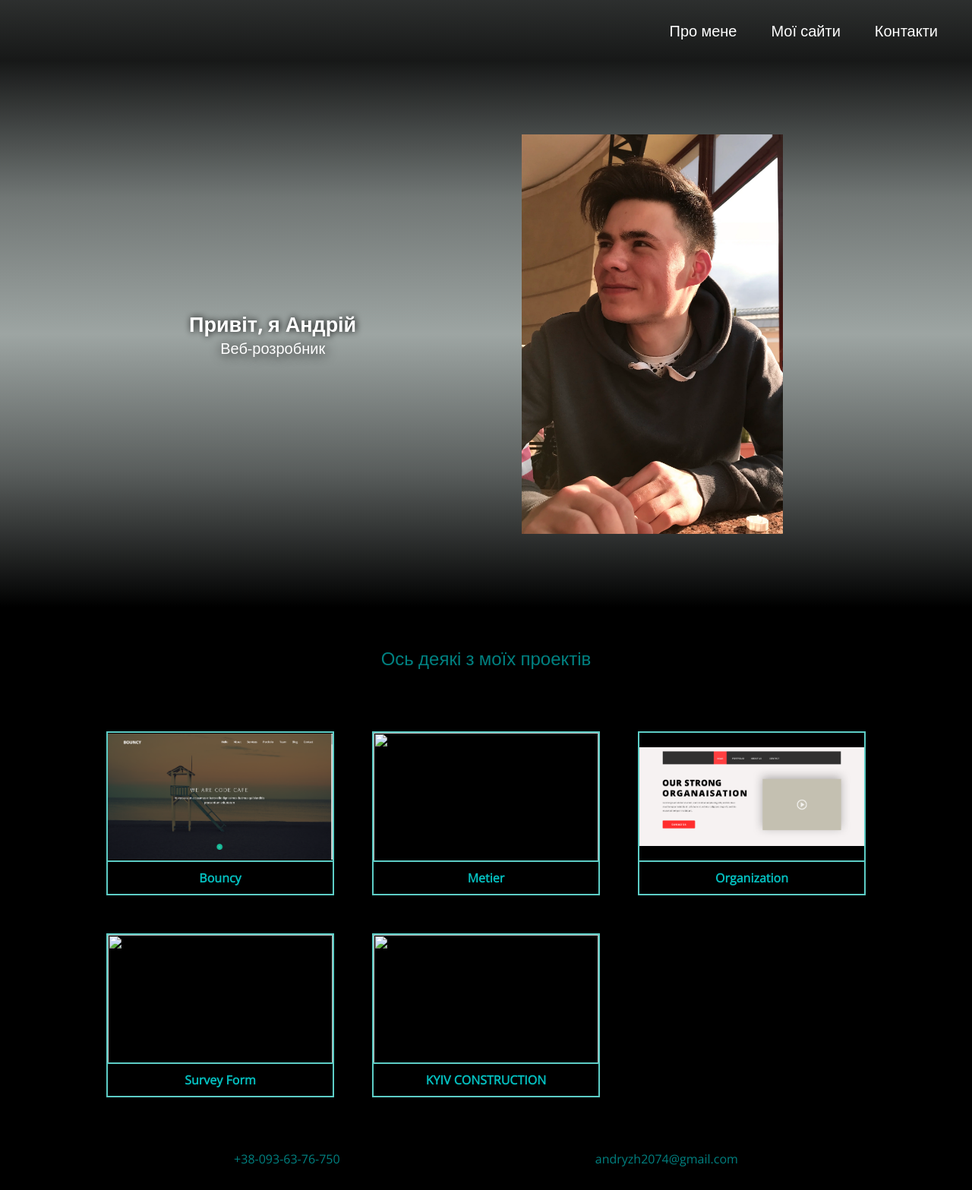
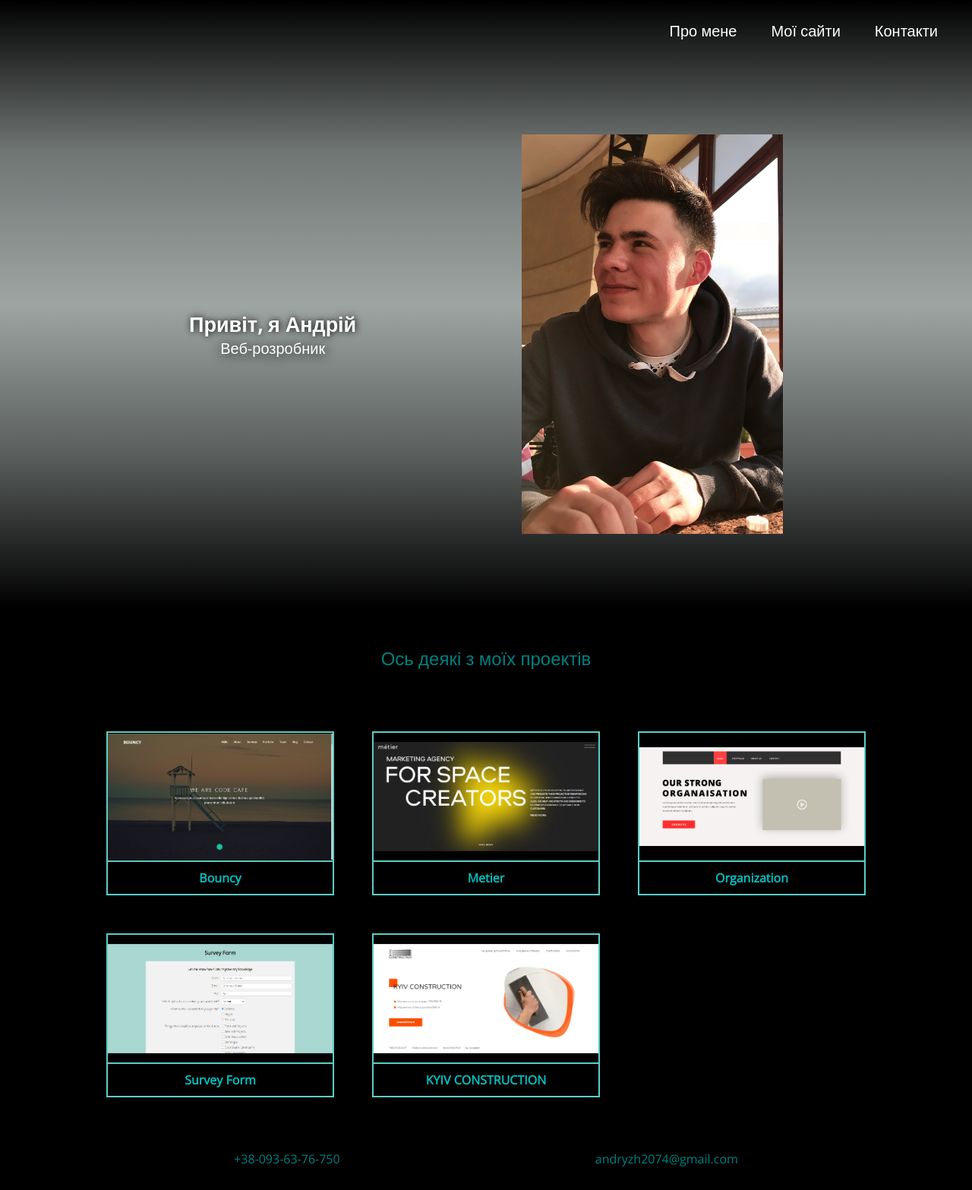
Before and after one commit to andr2074/Portfolio, a plain HTML site: page index.html in a window 1280 px wide. Shown: the whole page at 76% size. Drawn offline with nearby package versions, Linux system fonts and the light colour scheme.

Commit message:
Add photo

```diff
--- a/index.html
+++ b/index.html
@@ -15,14 +15,12 @@
 </head>
 
 <body>
-	<header class="d-f">
-		<nav class="header__navbar d-f jc-fe ai-c">
+	<header class="d-f fd-c">
+		<nav class="header__navbar d-f ai-c">
 			<a href="#welcome" class="navbar__link">Про мене</a>
 			<a href="#content" class="navbar__link">Мої сайти</a>
 			<a href="#footer" class="navbar__link">Контакти</a>
 		</nav>
-	</header>
-
 		<section id="welcome" class="padding d-f ai-c">
 			<div class="welcome__title d-f fd-c">
 				<h1>Привіт, я Андрій</h1>
@@ -32,27 +30,29 @@
 				<img src="img/IMG_8550.webp" alt="">
 			</div>
 		</section>
+	</header>
+
 	<section id="content" class="padding">
 		<h2>Ось деякі з моїх проектів</h2>
 		<div class="content__projects projects">
 			<a href="Site_2/index.html" class="projects__project d-f fd-c" target="_blank">
-				<img src="img/website-1.png" alt="" />
+				<img src="img/Bouncy.webp" alt="" />
 				<p class="d-f jc-c">Bouncy</p>
 			</a>
 			<a href="Site_4/index.html" class="projects__project d-f fd-c" target="_blank">
-				<img src="" alt="" />
+				<img src="img/Metier.webp" alt="" />
 				<p class="d-f jc-c">Metier</p>
 			</a>
 			<a href="Site_1/index.html" class="projects__project d-f fd-c" target="_blank">
-				<img src="img/website-3.png" alt="" />
+				<img src="img/Organization.png" alt="" />
 				<p class="d-f jc-c">Organization</p>
 			</a>
 			<a href="Site_3/index.html" class="projects__project d-f fd-c" target="_blank">
-				<img src="" alt="" />
+				<img src="img/Survey.png" alt="" />
 				<p class="d-f jc-c">Survey Form</p>
 			</a>
 			<a href="https://kyiv-construction.pro/" class="projects__project d-f fd-c" target="_blank">
-				<img src="" alt="" />
+				<img src="img/CONSTRUCTION.webp" alt="" />
 				<p class="d-f jc-c">KYIV CONSTRUCTION</p>
 			</a>
 		</div>
--- a/style.css
+++ b/style.css
@@ -55,18 +55,21 @@ body {
 }
 
 header {
-	position: fixed;
+	height: 100vh;
+	background: linear-gradient(rgba(224, 235, 232, .0),
+		rgba(224, 235, 232, .5),
+		rgba(224, 235, 232, .7),
+		rgba(224, 235, 232, .4),
+		rgba(224, 235, 232, .0));
+}
+.header__navbar {
+	position: sticky;
 	top: 0;
 	left: 0;
 	width: 100%;
 	height: 10vh;
-	background: linear-gradient(rgba(224, 235, 232, .2), rgba(224, 235, 232, .1));
 	justify-content: flex-end;
 	transition: 0.5s;
-}
-.header__white {
-	background: transparent;
-	transition: 0.9s;
 }
 .navbar__link {
 	font-size: 20px;
@@ -80,8 +83,6 @@ header {
 #welcome {
 	justify-content: space-around;
 	height: 90vh;
-	margin-top: 10vh;
-	background: linear-gradient(rgba(224, 235, 232, .1),rgba(224, 235, 232, .5), rgba(224, 235, 232, .7), rgba(224, 235, 232, .4), rgba(224, 235, 232, .0));
 }
 
 .welcome__photo{
@@ -199,7 +200,7 @@ footer {
 	.padding {
 		padding: 30px calc(50% - 250px);
 	}
-	header {
+	.header__navbar {
 		justify-content: center;
 	}
 	.navbar__link {
```
Also changed, not shown: img/Bouncy.webp (added), img/CONSTRUCTION.webp (added), img/IMG_1600.jpg (deleted), img/Metier.webp (added), img/Organization.png (renamed from img/website-3.png), img/Survey.png (added), img/website-1.png (deleted), 1 other file. Lines whose indentation alone changed are shown as unchanged.
